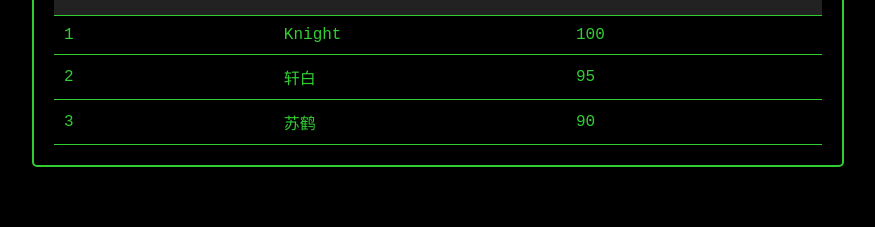
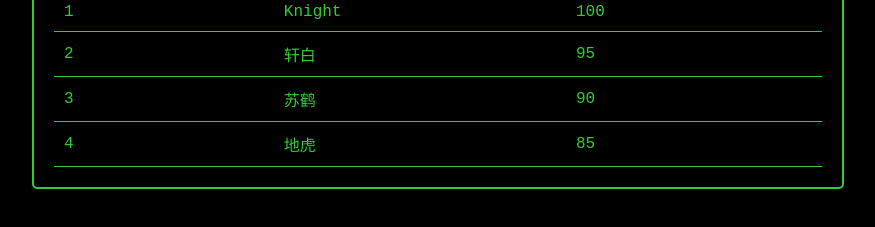
Before and after one commit to guzhucanmeng/hacker, a plain HTML site: page index.html in a window 1280 px wide. Shown: the part 385-612 px from the top of the page, without its empty margins (202-1077 px from the left). Drawn offline with Linux system fonts and the light colour scheme.

Commit message:
Update index.html

```diff
--- a/index.html
+++ b/index.html
@@ -160,7 +160,12 @@
                             <td>3</td>
                             <td><span class='hacker-name' onclick="showModal('苏鹤', '，苏鹤，原名刘鹏，原昵称勾八，原代号硫硼，是轩白与knight齐名的竖子，民间邪教组织“黑客聚集地”负责人之一，狙击者联盟网站管理员')">苏鹤</span></td>
                             <td>90</td>
-                          </tr>            </tbody>
+                          </tr>
+                            <td>4</td>
+                            <td><span class='hacker-name' onclick="showModal('地虎', '，地虎：吃里扒外，名副其实的黑客聚集地意淫三哥，喜欢用各种小号伪装自己，说话阴阳怪气，曾辅助knight、轩白等人试图阻止逐日计划')">地虎</span></td>
+                            <td>85</td>
+                          </tr>
+            </tbody>
         </table>
     </div>
     <div id="modal" class="modal">
```
